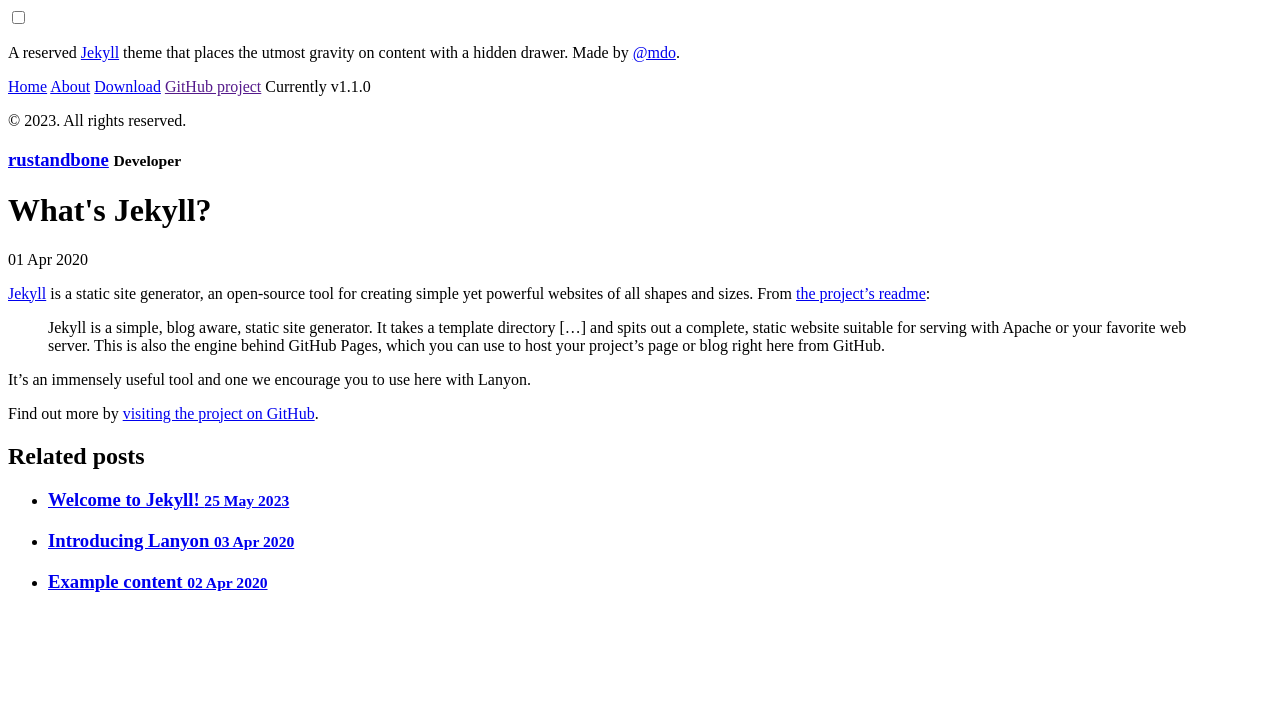
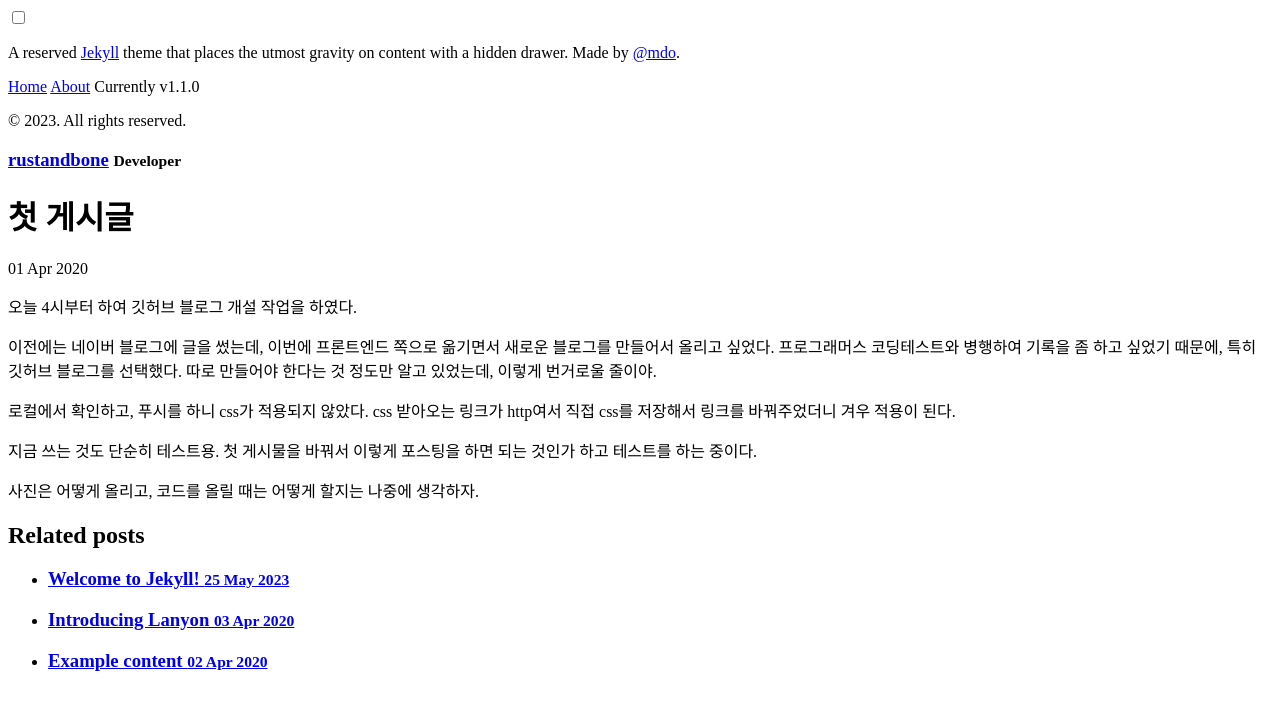
Before and after one commit to rustandbone/dev_blog, a Jekyll site: the page built from _posts/2020-04-01-whats-jekyll.md, in a window 1280 px wide. Shown: the top 710 px of the page. Built offline with Jekyll 4.4.1, drawn with Linux system fonts in a browser that asks for light colours.

Commit message:
sidebar, first post modify

```diff
--- a/_includes/sidebar.html
+++ b/_includes/sidebar.html
@@ -25,8 +25,8 @@
       {% endif %}
     {% endfor %}
 
-    <a class="sidebar-nav-item" href="{{ site.github.repo }}/archive/v{{ site.version }}.zip">Download</a>
-    <a class="sidebar-nav-item" href="{{ site.github.repo }}">GitHub project</a>
+    <!-- <a class="sidebar-nav-item" href="{{ site.github.repo }}/archive/v{{ site.version }}.zip">Download</a> -->
+    <!-- <a class="sidebar-nav-item" href="{{ site.github.repo }}">GitHub project</a> -->
     <span class="sidebar-nav-item">Currently v{{ site.version }}</span>
   </nav>
 
--- a/_posts/2020-04-01-whats-jekyll.md
+++ b/_posts/2020-04-01-whats-jekyll.md
@@ -1,12 +1,14 @@
 ---
 layout: post
-title: What's Jekyll?
+title: 첫 게시글
 ---
 
-[Jekyll](https://jekyllrb.com) is a static site generator, an open-source tool for creating simple yet powerful websites of all shapes and sizes. From [the project's readme](https://github.com/mojombo/jekyll/blob/master/README.markdown):
+오늘 4시부터 하여 깃허브 블로그 개설 작업을 하였다.
 
-  > Jekyll is a simple, blog aware, static site generator. It takes a template directory [...] and spits out a complete, static website suitable for serving with Apache or your favorite web server. This is also the engine behind GitHub Pages, which you can use to host your project’s page or blog right here from GitHub.
+이전에는 네이버 블로그에 글을 썼는데, 이번에 프론트엔드 쪽으로 옮기면서 새로운 블로그를 만들어서 올리고 싶었다. 프로그래머스 코딩테스트와 병행하여 기록을 좀 하고 싶었기 때문에, 특히 깃허브 블로그를 선택했다. 따로 만들어야 한다는 것 정도만 알고 있었는데, 이렇게 번거로울 줄이야.
 
-It's an immensely useful tool and one we encourage you to use here with Lanyon.
+로컬에서 확인하고, 푸시를 하니 css가 적용되지 않았다. css 받아오는 링크가 http여서 직접 css를 저장해서 링크를 바꿔주었더니 겨우 적용이 된다.
 
-Find out more by [visiting the project on GitHub](https://github.com/mojombo/jekyll).
+지금 쓰는 것도 단순히 테스트용. 첫 게시물을 바꿔서 이렇게 포스팅을 하면 되는 것인가 하고 테스트를 하는 중이다.
+
+사진은 어떻게 올리고, 코드를 올릴 때는 어떻게 할지는 나중에 생각하자.
```
